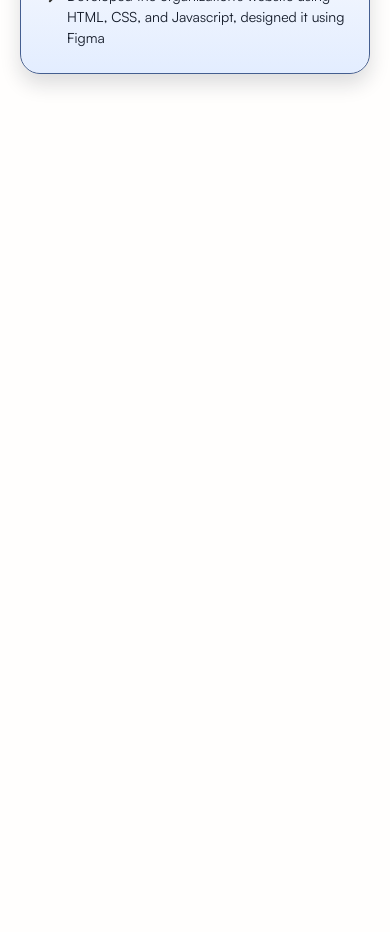
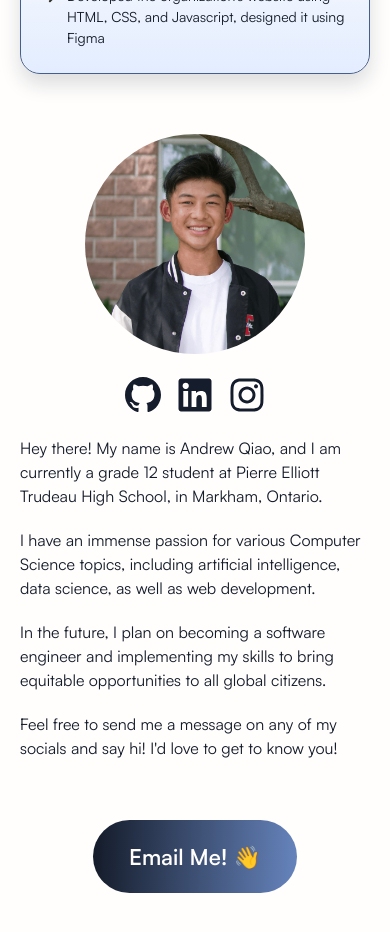
Before and after one commit to qiaoandrew/andrewqiao.com, a React (Create React App) app: page / in a window 390 px wide. Shown: the part 3440-4372 px from the top of the page. Before the commit the page ends 3634 px from the top, so only its background shows below. Built offline with nearby package versions, Linux system fonts and the light colour scheme.

Commit message:
Complete about section

```diff
--- a/src/components/containers/ExperienceCardContent/ExperienceCardContent.js
+++ b/src/components/containers/ExperienceCardContent/ExperienceCardContent.js
@@ -22,7 +22,7 @@ const ExperienceCardContent = (props) => {
             <img
               src={arrowIcon}
               alt="Arrow"
-              className="experience-card-content__arrow-icon"
+              className="experience-card-content__arrow-icon no-select-or-drag"
             />
             <p className="experience-card-content__description-text">{point}</p>
           </div>
--- a/src/components/navigation/Menu/Menu.js
+++ b/src/components/navigation/Menu/Menu.js
@@ -48,7 +48,7 @@ const Menu = (props) => {
               <img
                 src={social.icon}
                 alt={social.alt}
-                className="menu__social-icon"
+                className="menu__social-icon no-select-or-drag"
               />
             </a>
           ))}
--- /dev/null
+++ b/src/components/sections/home/About/About.css
@@ -0,0 +1,71 @@
+.about {
+  max-width: 60rem;
+  margin: 0 auto;
+  text-align: center;
+}
+
+.about__portrait {
+  margin-bottom: 3rem;
+  width: 22rem;
+  border-radius: 50%;
+}
+
+.about__socials {
+  margin-bottom: 4rem;
+}
+
+.about__social-link:not(:last-of-type) {
+  margin-right: 1.6rem;
+}
+
+.about__social-icon {
+  filter: var(--primary-icon);
+  transition: transform 0.3s ease-in-out;
+}
+
+.about__social-icon:hover {
+  transform: translateY(-0.3rem);
+}
+
+.about__descriptions {
+  margin-bottom: 10rem;
+}
+
+.about__description {
+  font-size: 2rem;
+  text-align: left;
+  line-height: 1.5;
+  color: var(--primary-color);
+}
+
+.about__description:not(:last-of-type) {
+  margin-bottom: 2.5rem;
+}
+
+@media (max-width: 600px) {
+  .about__description {
+    font-size: 1.8rem;
+  }
+}
+
+@media (max-width: 420px) {
+  .about__description {
+    font-size: 1.6rem;
+  }
+
+  .about__description:not(:last-of-type) {
+    margin-bottom: 2rem;
+  }
+
+  .about__descriptions {
+    margin-bottom: 6rem;
+  }
+
+  .about__portrait {
+    margin-bottom: 2rem;
+  }
+
+  .about__socials {
+    margin-bottom: 2rem;
+  }
+}
--- a/src/components/sections/home/About/About.js
+++ b/src/components/sections/home/About/About.js
@@ -1,6 +1,47 @@
+import Section from '../../../containers/Section/Section';
+import { about } from '../../../../constants/constants';
+import Button from '../../../UI/Button/Button';
+import './About.css';
+
 // About section on homepage
 const About = () => {
-  return <div></div>;
+  return (
+    <Section id="about">
+      <div className="about">
+        <img
+          src={about.portrait}
+          alt="Andrew Qiao portrait"
+          className="about__portrait no-select-or-drag"
+        />
+        <div className="about__socials">
+          {about.socials.map((social) => {
+            return (
+              <a
+                href={social.link}
+                target="_blank"
+                rel="noreferrer"
+                className="about__social-link"
+              >
+                <img
+                  src={social.icon}
+                  alt={social.alt}
+                  className="about__social-icon no-select-or-drag"
+                />
+              </a>
+            );
+          })}
+        </div>
+        <div className="about__descriptions">
+          {about.descriptions.map((description) => {
+            return <p className="about__description">{description}</p>;
+          })}
+        </div>
+        <Button isLink={false} link="mailto:andrewqiao2004@gmail.com">
+          Email Me! 👋
+        </Button>
+      </div>
+    </Section>
+  );
 };
 
 export default About;
--- a/src/components/sections/home/Landing/Landing.js
+++ b/src/components/sections/home/Landing/Landing.js
@@ -25,7 +25,7 @@ const Landing = () => {
       </div>
       <img
         src={themeContext.theme === 'light' ? wavesLight : wavesDark}
-        className="landing__waves"
+        className="landing__waves no-select-or-drag"
         id="waves"
         alt="Waves"
       />
--- a/src/constants/constants.js
+++ b/src/constants/constants.js
@@ -187,7 +187,7 @@ export const about = {
       alt: 'Instagram icon',
     },
   ],
-  description: [
+  descriptions: [
     'Hey there! My name is Andrew Qiao, and I am currently a grade 12 student at Pierre Elliott Trudeau High School, in Markham, Ontario. ',
     'I have an immense passion for various Computer Science topics, including artificial intelligence, data science, as well as web development.',
     'In the future, I plan on becoming a software engineer and implementing my skills to bring equitable opportunities to all global citizens.',
--- a/src/index.css
+++ b/src/index.css
@@ -106,6 +106,15 @@ a {
   margin-bottom: 0;
 }
 
+.no-select-or-drag {
+  user-drag: none;
+  -webkit-user-drag: none;
+  user-select: none;
+  -moz-user-select: none;
+  -webkit-user-select: none;
+  -ms-user-select: none;
+}
+
 @media (max-width: 1200px) {
   body {
     margin-bottom: 16rem;
```
